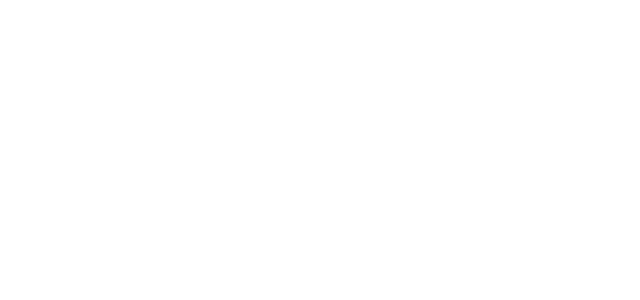
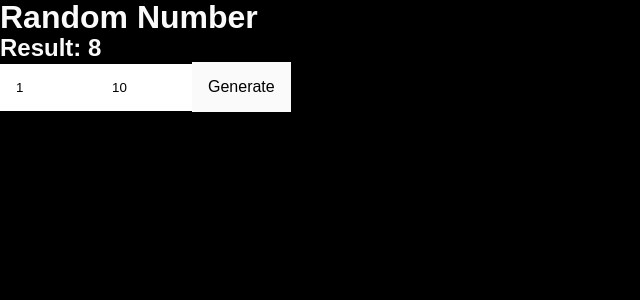
Before and after one commit to shamwela/random-number, a React (Create React App) app: page / in a window 1280 px wide. Shown: the top 300 px of the page, without its empty margins (0-640 px from the left). Built offline with nearby package versions, Linux system fonts and the light colour scheme.

Commit message:
Update App.js

```diff
--- a/src/App.js
+++ b/src/App.js
@@ -1,5 +1,63 @@
-function App() {
-  return <></>
+import React, { Component } from 'react'
+class App extends Component {
+  state = {
+    result: null,
+    min: 1,
+    max: 10,
+  }
+
+  componentDidMount() {
+    this.handleSubmit()
+  }
+
+  handleChange = ({ currentTarget }) => {
+    const { name, value } = currentTarget
+    this.setState({ [name]: value })
+  }
+
+  handleSubmit = () => {
+    const { min, max } = this.state
+    const result = Math.floor(Math.random() * (max - min + 1) + min)
+    this.setState({ result })
+  }
+
+  render() {
+    const { handleSubmit, handleChange } = this
+    const { result, min, max } = this.state
+
+    return (
+      <div id='app'>
+        <h1>Random Number</h1>
+        <form onSubmit={(event) => handleSubmit(event.preventDefault)}>
+          <h2>Result: {result}</h2>
+
+          <label htmlFor='min'></label>
+          <input
+            value={min}
+            onChange={handleChange}
+            name='min'
+            id='min'
+            type='number'
+            min='1'
+            max='1000'
+          ></input>
+
+          <label htmlFor='max'></label>
+          <input
+            value={max}
+            onChange={handleChange}
+            name='max'
+            id='max'
+            type='number'
+            min='1'
+            max='1000'
+          ></input>
+
+          <button type='submit'>Generate</button>
+        </form>
+      </div>
+    )
+  }
 }
 
 export default App
--- a/src/index.sass
+++ b/src/index.sass
@@ -14,6 +14,7 @@
   color: $secondary-color
 
 body
+  background-color: $dominant-color
   line-height: 1.5
 
 h1,
@@ -54,9 +55,6 @@
   color: $dominant-color
   cursor: pointer
 
-button::after
-  content: ' >' // this might look confusing if 2 or more buttons are side by side
-
 input
   border: 0
   padding: 1rem
```
